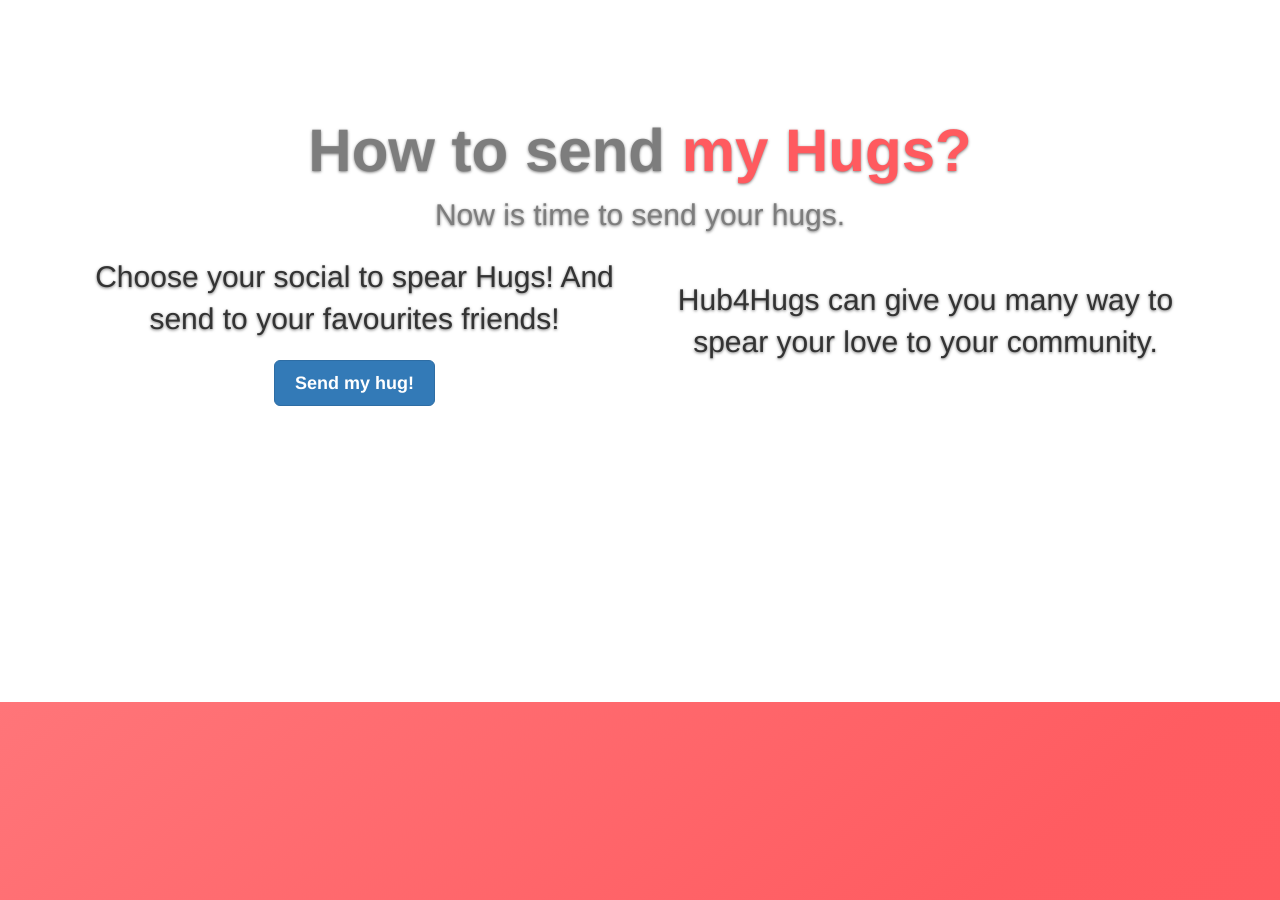
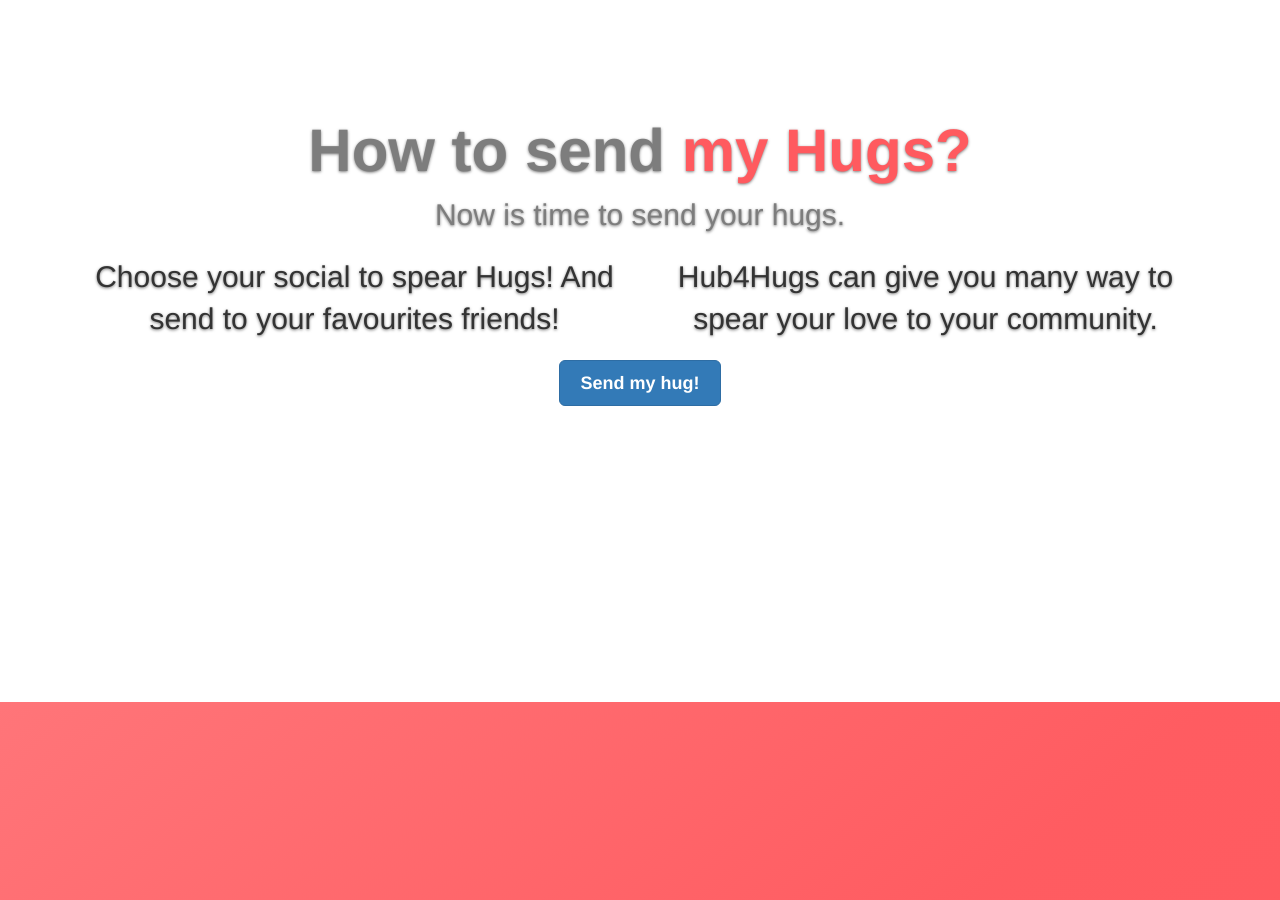
Before and after one commit to hub4hugs/hub4hugs.github.io, a Jekyll site: the page built from index.html, in a window 1280 px wide and 900 px high, scrolled down 4387 px. Built offline with Jekyll 4.4.1, drawn with Linux system fonts in a browser that asks for light colours; comment, search, counter and statistics services are not loaded.

Commit message:
Edit layout of modal button

```diff
--- a/index.html
+++ b/index.html
@@ -202,15 +202,20 @@ canonical: https://hub4hugs.github.io
 			  <div class="col-lg-6">
 	            <p class="lead jumbotext">Choose your social to spear Hugs! And send to your favourites friends!</p>
 				<!-- Button trigger modal -->
-				<button type="button" class="btn btn-primary btn-lg" data-toggle="modal" data-target="#myModal">
-				  Send my hug!
-				</button>
+
 			  </div>
 			  <div class="col-lg-6">
 			  	<p class="lead jumbotext">Hub4Hugs can give you many way to spear your love to your community.</p>
 			  </div>
 			</div>
-
+			<!--Modal open button-->
+			<div class="row vertical-align">
+			  <div class="col-lg-12">
+				<button type="button" class="btn btn-primary btn-lg" data-toggle="modal" data-target="#myModal">
+				  Send my hug!
+				</button>
+			  </div>
+			</div>
           </div>
 
 
```
